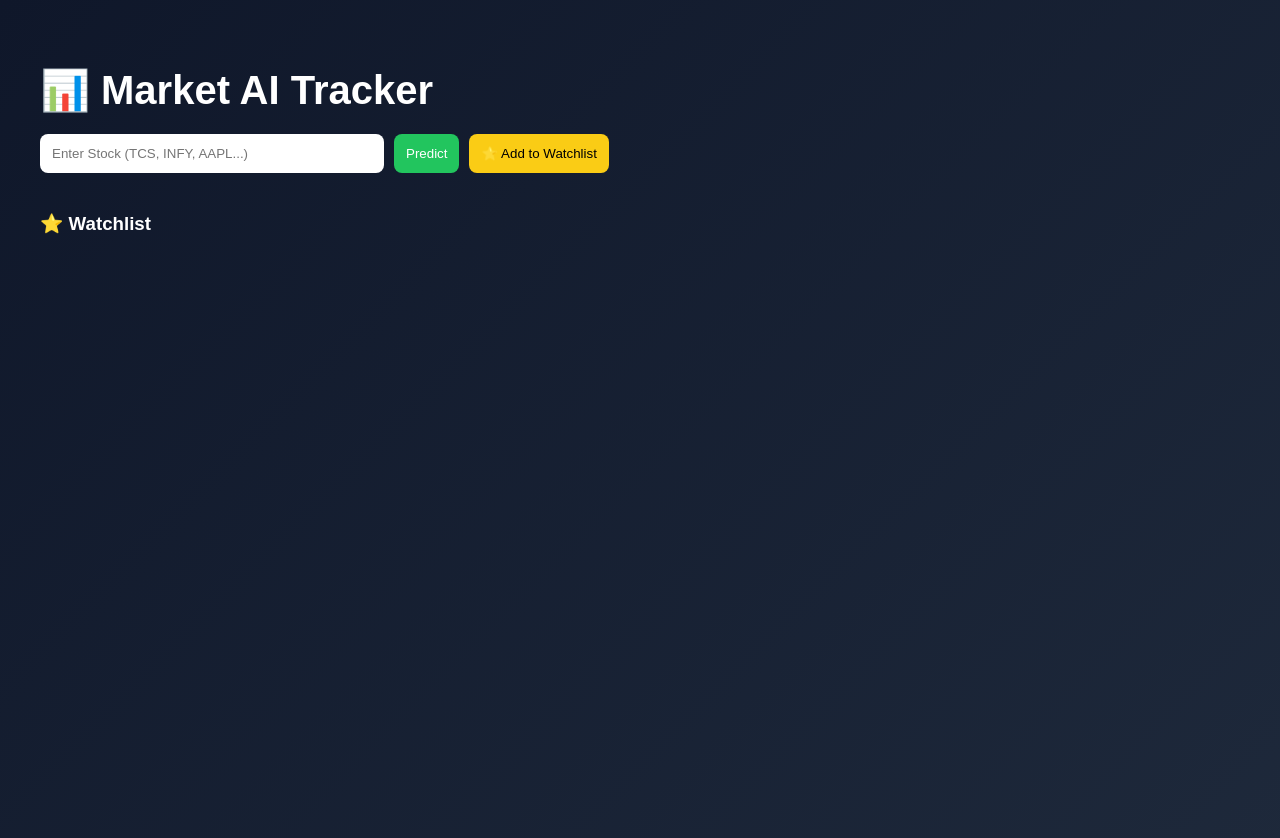
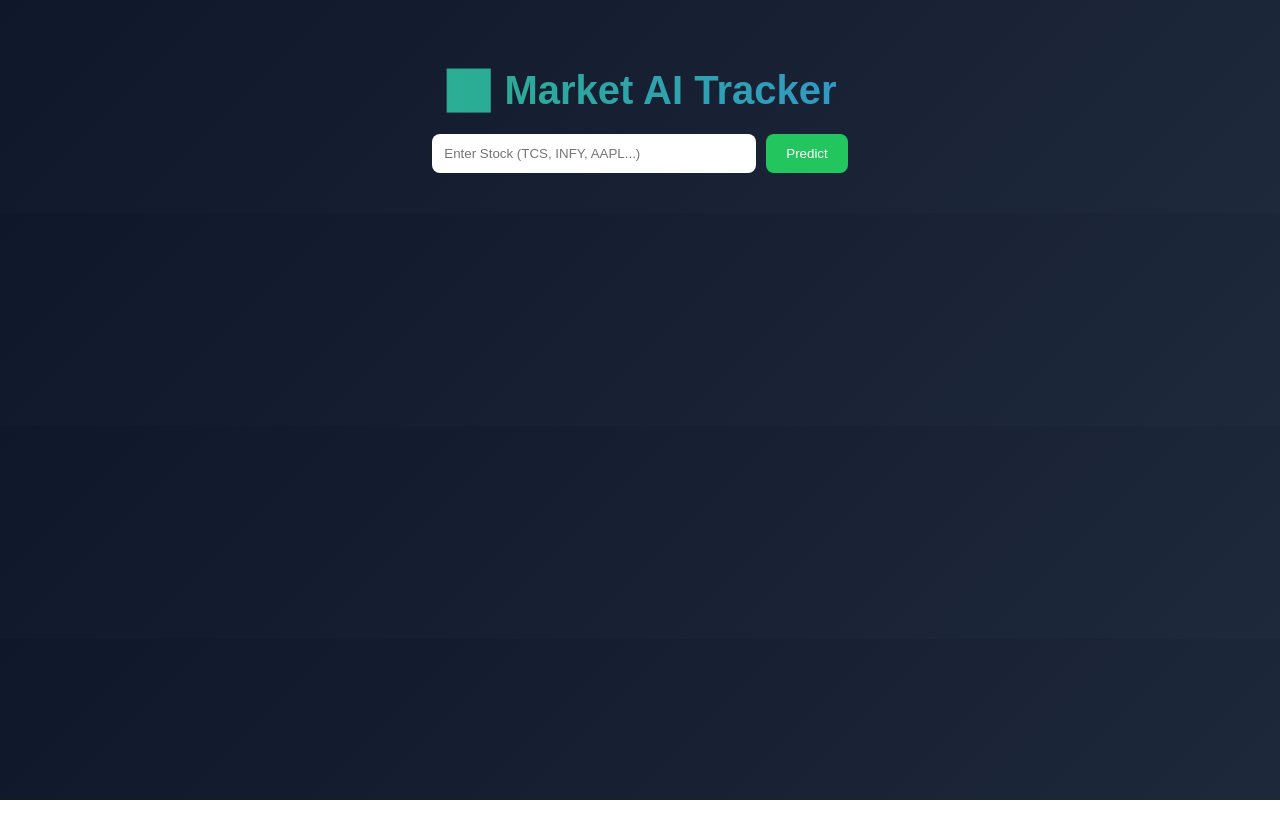
Before and after one commit to RAGULG19/market-ai-tracker, a React (Create React App) app in the folder frontend/: page / in a window 1280 px wide. Shown: the top 838 px of the page. After the commit the page ends 800 px from the top, so only its background shows below. Built offline with nearby package versions, Linux system fonts and the light colour scheme.

Commit message:
UI upgrade + SMA overlay

```diff
--- a/frontend/src/App.css
+++ b/frontend/src/App.css
@@ -1,38 +1,87 @@
-.App {
+body {
+  background: linear-gradient(135deg, #0f172a, #1e293b);
+  color: white;
+  font-family: "Poppins", sans-serif;
+  margin: 0;
+  padding: 0;
+}
+
+.app-container {
+  padding: 40px;
   text-align: center;
 }
 
-.App-logo {
-  height: 40vmin;
-  pointer-events: none;
+.title {
+  font-size: 40px;
+  font-weight: 600;
+  margin-bottom: 20px;
+  background: linear-gradient(to right, #22c55e, #3b82f6);
+  -webkit-background-clip: text;
+  -webkit-text-fill-color: transparent;
 }
 
-@media (prefers-reduced-motion: no-preference) {
-  .App-logo {
-    animation: App-logo-spin infinite 20s linear;
-  }
+.input-section input {
+  padding: 12px;
+  border-radius: 8px;
+  border: none;
+  width: 300px;
+  margin-right: 10px;
 }
 
-.App-header {
-  background-color: #282c34;
-  min-height: 100vh;
-  display: flex;
-  flex-direction: column;
-  align-items: center;
-  justify-content: center;
-  font-size: calc(10px + 2vmin);
+.predict-btn {
+  padding: 12px 20px;
+  border-radius: 8px;
+  background: #22c55e;
   color: white;
+  border: none;
+  cursor: pointer;
+  transition: 0.3s;
 }
 
-.App-link {
-  color: #61dafb;
+.predict-btn:hover {
+  background: #16a34a;
+  box-shadow: 0 0 10px #22c55e;
 }
 
-@keyframes App-logo-spin {
-  from {
-    transform: rotate(0deg);
-  }
-  to {
-    transform: rotate(360deg);
-  }
+.loading {
+  margin-top: 20px;
+  font-size: 18px;
 }
+
+.result-section {
+  margin-top: 30px;
+}
+
+.info-cards {
+  display: flex;
+  flex-wrap: wrap;
+  justify-content: center;
+  gap: 15px;
+}
+
+.card {
+  background: #1e293b;
+  padding: 15px 25px;
+  border-radius: 12px;
+  box-shadow: 0 0 10px rgba(255, 255, 255, 0.1);
+  min-width: 180px;
+}
+
+.reason {
+  margin-top: 20px;
+  font-style: italic;
+  color: #94a3b8;
+}
+
+.alert {
+  margin-top: 10px;
+  font-weight: bold;
+  color: #22c55e;
+}
+
+.chart-section {
+  margin-top: 40px;
+  background: #0f172a;
+  padding: 20px;
+  border-radius: 12px;
+}
--- a/frontend/src/App.js
+++ b/frontend/src/App.js
@@ -12,6 +12,7 @@ import {
   Tooltip,
   Legend,
 } from "chart.js";
+import "./App.css";
 
 ChartJS.register(
   CategoryScale,
@@ -26,59 +27,21 @@ ChartJS.register(
 function App() {
   const [ticker, setTicker] = useState("");
   const [data, setData] = useState(null);
-  const [watchlist, setWatchlist] = useState([]);
   const [loading, setLoading] = useState(false);
-
   const API_URL = "https://market-ai-tracker.onrender.com";
 
-  const getPrediction = async (selectedTicker = ticker) => {
+  const getPrediction = async () => {
     try {
       setLoading(true);
-      let finalTicker = selectedTicker.toUpperCase().trim();
-
-      const stockMap = {
-        TCS: "TCS.NS",
-        INFY: "INFY.NS",
-        RELIANCE: "RELIANCE.NS",
-        SBIN: "SBIN.NS",
-        HDFCBANK: "HDFCBANK.NS",
-        ITC: "ITC.NS",
-        TATASTEEL: "TATASTEEL.NS",
-        "TATA STEEL": "TATASTEEL.NS",
-        WIPRO: "WIPRO.NS",
-        ADANI: "ADANIENT.NS",
-        ADANIPORTS: "ADANIPORTS.NS",
-        MARUTI: "MARUTI.NS",
-        AXISBANK: "AXISBANK.NS",
-      };
-
-      if (stockMap[finalTicker]) {
-        finalTicker = stockMap[finalTicker];
-      }
-
-      const res = await axios.get(`${API_URL}/predict?ticker=${finalTicker}`);
-      console.log("API RESPONSE:", res.data);
+      const res = await axios.get(`${API_URL}/predict?ticker=${ticker}`);
       setData(res.data);
     } catch (err) {
-      console.error(err);
-      if (err.response) {
-        alert(err.response.data.error || "Backend Error");
-      } else {
-        alert("Server connection failed");
-      }
+      alert("Error fetching data");
     } finally {
       setLoading(false);
     }
   };
 
-  const addToWatchlist = () => {
-    const stock = ticker.toUpperCase().trim();
-    if (stock && !watchlist.includes(stock)) {
-      setWatchlist([...watchlist, stock]);
-    }
-  };
-
-  // ✅ Candlestick Chart Data
   const candlestickData = {
     series: [
       {
@@ -98,148 +61,86 @@ function App() {
       chart: {
         type: "candlestick",
         height: 350,
-        background: "#1e293b",
+        background: "#0f172a",
         toolbar: { show: true },
       },
       theme: { mode: "dark" },
       xaxis: { type: "category" },
       yaxis: { tooltip: { enabled: true } },
+      grid: { borderColor: "#334155" },
     },
   };
 
-  // ✅ Prediction Chart Data
   const predictionChart = {
-    labels: data?.predictions
-      ? data.predictions.map((_, i) => `Day ${i + 1}`)
-      : [],
+    labels: data?.predictions?.map((_, i) => `Day ${i + 1}`) || [],
     datasets: [
       {
         label: "AI Prediction",
         data: data?.predictions || [],
         borderColor: "#22c55e",
-        backgroundColor: "#22c55e",
+        backgroundColor: "rgba(34,197,94,0.3)",
         tension: 0.4,
+        fill: true,
       },
     ],
   };
 
   return (
-    <div
-      style={{
-        background: "linear-gradient(135deg, #0f172a, #1e293b)",
-        color: "white",
-        minHeight: "100vh",
-        padding: "40px",
-        fontFamily: "sans-serif",
-      }}
-    >
-      <h1 style={{ fontSize: "40px", marginBottom: "20px" }}>📊 Market AI Tracker</h1>
+    <div className="app-container">
+      <h1 className="title">📊 Market AI Tracker</h1>
 
+      <div className="input-section">
         <input
           type="text"
           value={ticker}
           placeholder="Enter Stock (TCS, INFY, AAPL...)"
           onChange={(e) => setTicker(e.target.value)}
-        style={{
-          padding: "12px",
-          marginRight: "10px",
-          borderRadius: "8px",
-          border: "none",
-          width: "320px",
-        }}
         />
-
-      <button
-        onClick={() => getPrediction()}
-        style={{
-          padding: "12px",
-          marginRight: "10px",
-          borderRadius: "8px",
-          cursor: "pointer",
-          background: "#22c55e",
-          color: "white",
-          border: "none",
-        }}
-      >
+        <button className="predict-btn" onClick={getPrediction}>
           Predict
         </button>
+      </div>
 
-      <button
-        onClick={addToWatchlist}
-        style={{
-          padding: "12px",
-          borderRadius: "8px",
-          cursor: "pointer",
-          background: "#facc15",
-          border: "none",
-        }}
-      >
-        ⭐ Add to Watchlist
-      </button>
-
-      {loading && <p style={{ marginTop: "20px" }}>⏳ Loading prediction...</p>}
+      {loading && <p className="loading">⏳ Fetching data...</p>}
 
       {data && (
-        <div style={{ marginTop: "30px" }}>
-          <h2>📈 Trend: {data.trend === "UP" ? "🟢 UP" : "🔴 DOWN"}</h2>
-          <h2>
-            💰 Current Price: $
-            {!isNaN(Number(data.current_price))
-              ? Number(data.current_price).toFixed(2)
-              : "0.00"}
-          </h2>
-          <h2>🎯 Signal: {data.signal === "BUY" ? "🟢 BUY" : "🔴 SELL"}</h2>
-          <h3>🔥 Confidence: {data.confidence ?? 0}%</h3>
-          <h3>📊 RSI: {data.rsi ?? "N/A"}</h3>
-          <h3>🚦 RSI Status: {data.rsi_signal ?? "N/A"}</h3>
-          {/* ✅ SMA Values */}
-          <h3>📉 SMA20: {data.sma20 ?? "N/A"}</h3>
-          <h3>📉 SMA50: {data.sma50 ?? "N/A"}</h3>
-          <p>🧠 Reason: {data.reason ?? "No analysis available"}</p>
-          <p
-            style={{
-              color: data.signal === "BUY" ? "#4ade80" : "#ff4d4f",
-              fontWeight: "bold",
-            }}
-          >
-            ⚠️ Alert: {data.alert ?? "No alerts"}
-          </p>
+        <div className="result-section">
+          <div className="info-cards">
+            <div className="card trend">
+              <h3>Trend: {data.trend === "UP" ? "🟢 UP" : "🔴 DOWN"}</h3>
+            </div>
+            <div className="card price">
+              <h3>💰 Price: ${data.current_price}</h3>
+            </div>
+            <div className="card signal">
+              <h3>🎯 Signal: {data.signal}</h3>
+            </div>
+            <div className="card rsi">
+              <h3>📊 RSI: {data.rsi}</h3>
+              <p>{data.rsi_signal}</p>
+            </div>
+            <div className="card sma">
+              <h3>📉 SMA20: {data.sma20}</h3>
+              <h3>📉 SMA50: {data.sma50}</h3>
+            </div>
+          </div>
 
-          {/* ✅ Charts */}
-          <div
-            style={{
-              marginTop: "30px",
-              background: "#0f172a",
-              padding: "20px",
-              borderRadius: "12px",
-            }}
-          >
-            {/* Candlestick Chart */}
+          <p className="reason">🧠 {data.reason}</p>
+          <p className="alert">{data.alert}</p>
+
+          <div className="chart-section">
             <Chart
               options={candlestickData.options}
               series={candlestickData.series}
               type="candlestick"
               height={400}
             />
-
-            {/* Prediction Line Chart */}
-            <div
-              style={{
-                marginTop: "30px",
-                background: "#0f172a",
-                padding: "20px",
-                borderRadius: "12px",
-              }}
-            >
-              <h3>📈 AI 14-Day Prediction</h3>
             <Line
               data={predictionChart}
               options={{
                 responsive: true,
                 plugins: {
-                    legend: {
-                      labels: { color: "white" },
-                    },
+                  legend: { labels: { color: "white" } },
                 },
                 scales: {
                   x: { ticks: { color: "white" } },
@@ -249,30 +150,7 @@ function App() {
             />
           </div>
         </div>
-        </div>
       )}
-
-      <div style={{ marginTop: "40px" }}>
-        <h3>⭐ Watchlist</h3>
-        <ul>
-          {watchlist.map((item, index) => (
-            <li
-              key={index}
-              style={{
-                cursor: "pointer",
-                marginTop: "10px",
-                fontSize: "18px",
-              }}
-              onClick={() => {
-                setTicker(item);
-                getPrediction(item);
-              }}
-            >
-              {item}
-            </li>
-          ))}
-        </ul>
-      </div>
     </div>
   );
 }
```
Lines whose indentation alone changed are shown as unchanged.
